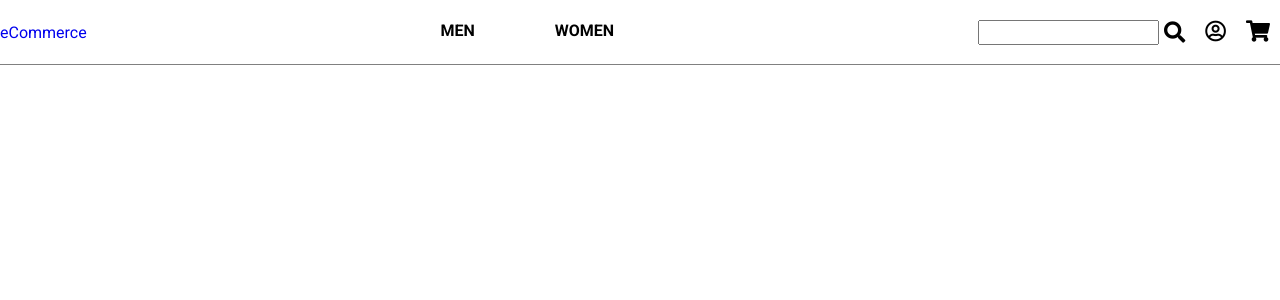
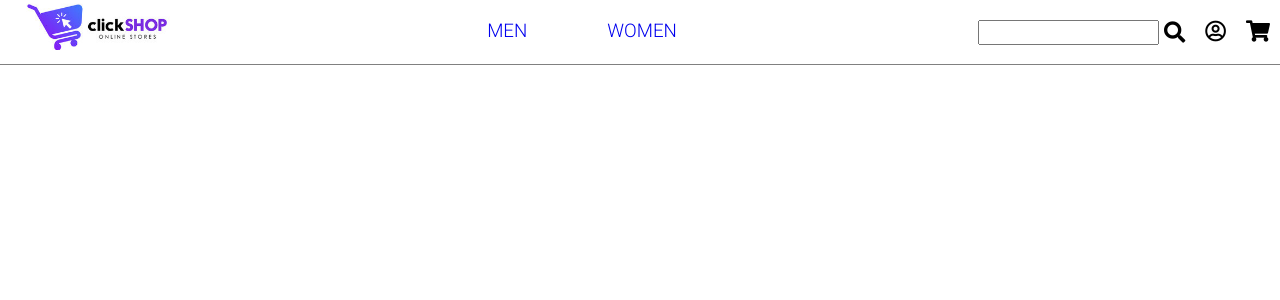
Before and after one commit to VilizarTodorov/ecommerce-website, a React (Create React App) app: page / in a window 1280 px wide. Shown: the top 300 px of the page. Built offline with nearby package versions, Linux system fonts and the light colour scheme.

Commit message:
refactored header

```diff
--- a/src/components/Header/index.jsx
+++ b/src/components/Header/index.jsx
@@ -4,6 +4,7 @@ import { HOME } from "../../constants/routes";
 import HeaderOptions from "../HeaderOptions";
 import MenuBars from "../MenuBars";
 import Navigation from "../Navigation";
+import Logo from "../../assets/logo.jpg";
 import "./styles.scss";
 
 const Header = () => {
@@ -11,7 +12,9 @@ const Header = () => {
     <header className="header">
       <MenuBars></MenuBars>
       <div className="logo">
-        <Link to={HOME}>eCommerce</Link>
+        <Link to={HOME}>
+          <img src={Logo} alt="eCommerce logo" />
+        </Link>
       </div>
       <Navigation></Navigation>
       <HeaderOptions></HeaderOptions>
--- a/src/components/Header/styles.scss
+++ b/src/components/Header/styles.scss
@@ -8,5 +8,11 @@
   .logo {
     display: flex;
     align-items: center;
+    overflow: hidden;
+    height: 50px;
+
+    img{
+      width: 196px;
+    }
   }
 }
--- a/src/components/Navigation/NavHeading/styles.scss
+++ b/src/components/Navigation/NavHeading/styles.scss
@@ -1,20 +1,22 @@
 .nav-heading {
+  font-weight: 300;
   display: none;
 
-  .nav-heading-title{
-      text-transform: uppercase;
+  .nav-heading-title {
+    text-transform: uppercase;
   }
-//   @media screen and (max-width: 959px) {
-//     height: 60px;
-//     position: relative;
-//     display: flex;
-//     justify-content: center;
-//     align-items: center;
-//     border-bottom: 1px solid lightgrey;
 
-//     .exit {
-//       position: absolute;
-//       right: 10px;
-//     }
-//   }
+  @media screen and (max-width: 959px) {
+    height: 60px;
+    position: relative;
+    display: flex;
+    justify-content: center;
+    align-items: center;
+    border-bottom: 1px solid lightgrey;
+
+    .exit {
+      position: absolute;
+      right: 10px;
+    }
+  }
 }
--- a/src/components/Navigation/NavOption/index.jsx
+++ b/src/components/Navigation/NavOption/index.jsx
@@ -1,4 +1,5 @@
 import React, { useState } from "react";
+import { Link } from "react-router-dom";
 import NavHeader from "../NavHeading";
 import UlComponent from "../UlComponent";
 import "./styles.scss";
@@ -16,8 +17,12 @@ const NavOption = (props) => {
 
   return (
     <li className="nav-option">
-      <h4 className="nav-option-title">{props.optionTitle}</h4>
-      <i onClick={setToTrue} className="fas fa-chevron-right fa-lg arrow-down"></i>
+      <div className="container" onClick={setToTrue}>
+        <h3 className="nav-option-title">
+          <Link to={"/link"}>{props.optionTitle}</Link>
+        </h3>
+        <i className="fas fa-chevron-right fa-lg arrow-down"></i>
+      </div>
       <ul className={`dropdown-menu ${subNavToggle ? "active" : ""}`}>
         <NavHeader title={props.optionTitle} hideNav={setToFalse}></NavHeader>
         <UlComponent listTitle="shoes" items={props.shoes}></UlComponent>
--- a/src/components/Navigation/NavOption/styles.scss
+++ b/src/components/Navigation/NavOption/styles.scss
@@ -1,3 +1,83 @@
-.nav-option-title {
-  text-transform: uppercase;
+.nav-option {
+  font-weight: 300;
+  margin: 0 40px 0 40px;
+  line-height: 50px;
+  border-bottom: 2px solid transparent;
+
+  .container {
+    cursor: pointer;
+    display: flex;
+  }
+
+  &-title {
+    font-weight: 300;
+    display: flex;
+    text-transform: uppercase;
+    align-items: center;
+  }
+
+  .arrow-down {
+    display: none;
+  }
+
+  &:hover {
+    border-bottom: 2px solid black;
+  }
+
+  .dropdown-menu {
+    position: absolute;
+    background: white;
+  }
+
+  @media screen and (min-width: 960px) {
+    display: flex;
+
+    .dropdown-menu {
+      display: none;
+      width: 100%;
+      top: calc(100% + 1px);
+      justify-content: space-around;
+      box-shadow: 0px 20px 20px -20px black;
+    }
+
+    &:hover {
+      .dropdown-menu {
+        display: flex;
+      }
+    }
+    .dropdown-menu {
+      left: 0;
+    }
+  }
+
+  @media screen and (max-width: 959px) {
+    margin: 10px 0 10px 0;
+    padding: 5px;
+
+    .container {
+      justify-content: space-between;
+      align-items: center;
+    }
+
+    .arrow-down {
+      display: initial;
+    }
+
+    .dropdown-menu {
+      position: absolute;
+      top: 0;
+      right: 0;
+      width: 0;
+      min-height: 100%;
+      // opacity: 0;
+      overflow: hidden;
+      display: initial;
+      transition: all 0.4s;
+
+      &.active {
+        // opacity: 1;
+        width: 100%;
+      }
+    }
+  }
 }
--- a/src/components/Navigation/UlComponent/index.jsx
+++ b/src/components/Navigation/UlComponent/index.jsx
@@ -1,14 +1,38 @@
-import React from "react";
-import './styles.scss'
+import React, { useState } from "react";
+import { Link } from "react-router-dom";
+import NavHeader from "../NavHeading";
+import "./styles.scss";
 
 const UlComponent = (props) => {
-  const items = props.items.map((item) => <li key={item} className='shop-item-category'>{item}</li>);
+  const [subSubNavToggle, setSubSubNavToggle] = useState(false);
+
+  const setSubSubNavToTrue = () => {
+    setSubSubNavToggle(true);
+  };
+
+  const setSubSubNavToFalse = () => {
+    setSubSubNavToggle(false);
+  };
+
+  const items = props.items.map((item) => (
+    <li key={item} className="shop-item-category">
+      <Link to={"/item"}>{item}</Link>
+    </li>
+  ));
 
   return (
-    <ul>
-      <h3 className='category-title'>{props.listTitle}</h3>
-      {items}
-    </ul>
+    <li className="ul-component">
+      <div onClick={setSubSubNavToTrue} className="container">
+        <h3 className="category-title">
+          <Link to={"/category-title"}>{props.listTitle}</Link>
+        </h3>
+        <i className="fas fa-chevron-right fa-lg arrow-down"></i>
+      </div>
+      <ul className={`sub-dropdown ${subSubNavToggle ? "active" : ""}`}>
+        <NavHeader title={props.listTitle} hideNav={setSubSubNavToFalse}></NavHeader>
+        {items}
+      </ul>
+    </li>
   );
 };
 
--- a/src/components/Navigation/UlComponent/styles.scss
+++ b/src/components/Navigation/UlComponent/styles.scss
@@ -1,3 +1,8 @@
+.ul-component {
+  margin: 10px 0 10px 0;
+  padding: 5px;
+  border-bottom: 2px solid transparent;
+
   .shop-item-category:hover,
   .category-title:hover {
     text-decoration: underline;
@@ -8,5 +13,36 @@
   }
 
   .category-title {
+    font-weight: 300;
     text-transform: uppercase;
   }
+
+  @media screen and (max-width: 959px) {
+    &:hover {
+      border-bottom: 2px solid black;
+    }
+
+    .sub-dropdown {
+      background-color: white;
+      position: absolute;
+      top: 0;
+      left: 0;
+      width: 0;
+      // opacity: 0;
+      min-height: 100%;
+      overflow: hidden;
+      transition: all 0.4s;
+
+      &.active {
+        width: 100%;
+        // opacity: 1;
+      }
+    }
+
+    .category-title {
+      &:hover {
+        text-decoration: none;
+      }
+    }
+  }
+}
--- a/src/components/Navigation/styles.scss
+++ b/src/components/Navigation/styles.scss
@@ -1,71 +1,7 @@
-// .navigation {
-
-//   .nav-option {
-//     display: flex;
-//
-//   @media screen and (min-width: 960px) {
-//     position: initial;
-//     height: auto;
-//     width: auto;
-//     opacity: 1;
-
-//     .nav-heading{
-//         display: none;
-//     }
-
-//     .options {
-//       display: flex;
-//     }
-
-//     .arrow-down{
-//         display: none;
-//     }
-//   }
-// }
-
 .navigation {
   .options {
     display: flex;
     height: 100%;
-
-    .nav-option {
-      display: flex;
-      margin: 0 40px 0 40px;
-      line-height: 50px;
-      border-bottom: 3px solid transparent;
-
-      &-title {
-        display: flex;
-        align-items: center;
-      }
-      &:hover {
-        border-bottom: 3px solid black;
-      }
-
-      .arrow-down {
-        display: none;
-      }
-
-      .dropdown-menu {
-        position: absolute;
-        display: none;
-        top: calc(100% + 1px);
-        background: white;
-        width: 100%;
-        justify-content: space-around;
-        box-shadow: 0px 20px 20px -20px black;
-      }
-      @media screen and (min-width: 960px) {
-        &:hover {
-          .dropdown-menu {
-            display: flex;
-          }
-        }
-        .dropdown-menu {
-          left: 0;
-        }
-      }
-    }
   }
 
   @media screen and (max-width: 959px) {
@@ -75,59 +11,17 @@
     left: 0;
     height: 100vh;
     width: 0;
-    opacity: 0;
+    // opacity: 0;
     overflow-x: hidden;
     transition: all 0.4s;
 
     &.active {
-      opacity: 1;
+      // opacity: 1;
       width: 100%;
-    }
-
-    .nav-heading {
-      height: 60px;
-      position: relative;
-      display: flex;
-      justify-content: center;
-      align-items: center;
-      border-bottom: 1px solid lightgrey;
-
-      .exit {
-        position: absolute;
-        right: 10px;
-      }
     }
 
     .options {
       display: initial;
-
-      .nav-option {
-        justify-content: space-between;
-        margin: 10px 0 10px 0;
-        align-items: center;
-        padding: 5px;
-
-        .arrow-down {
-          display: initial;
-        }
-
-        .dropdown-menu {
-          position: absolute;
-          top: 0;
-          right: 0;
-          width: 0;
-          min-height: 100%;
-          opacity: 0;
-          overflow: hidden;
-          display: initial;
-          transition: all 0.4s;
-
-          &.active {
-            opacity: 1;
-            width: 100%;
-          }
-        }
-      }
     }
   }
 }
```
Also changed, not shown: src/assets/logo.jpg (added), 1 other file (tests, documents, lock files or other folders). Lines whose indentation alone changed are shown as unchanged.
